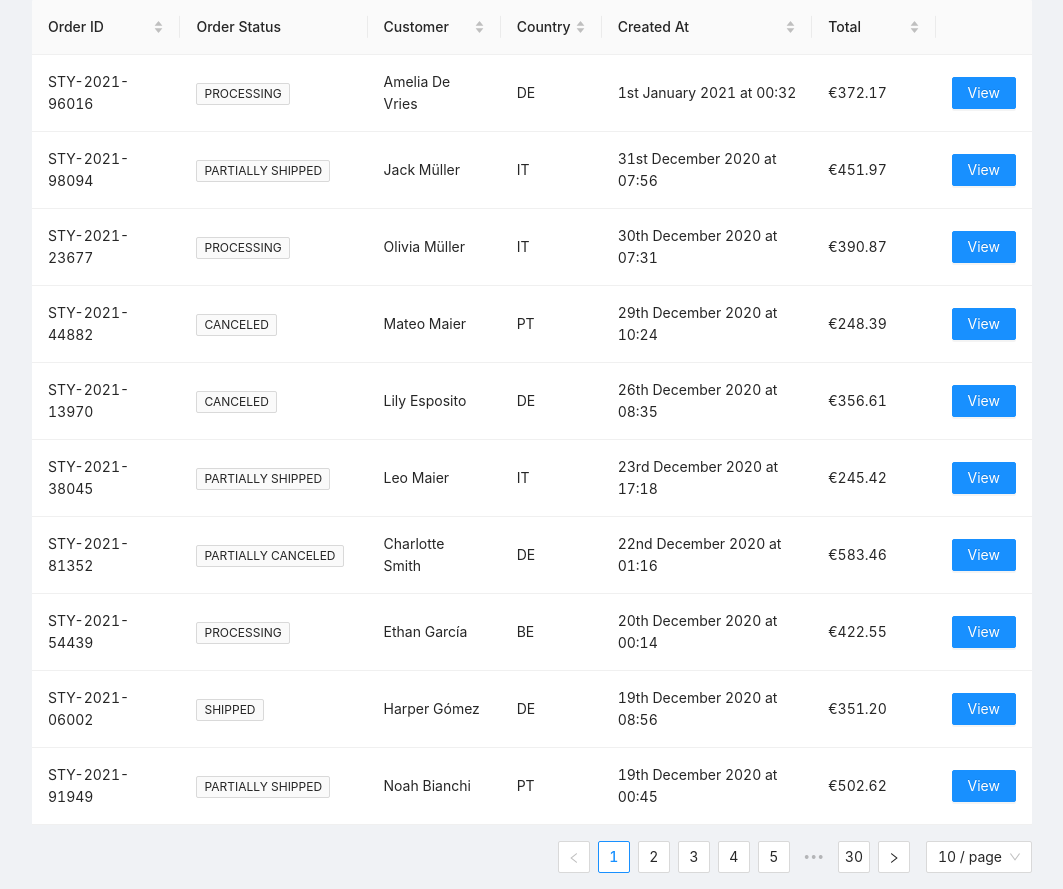
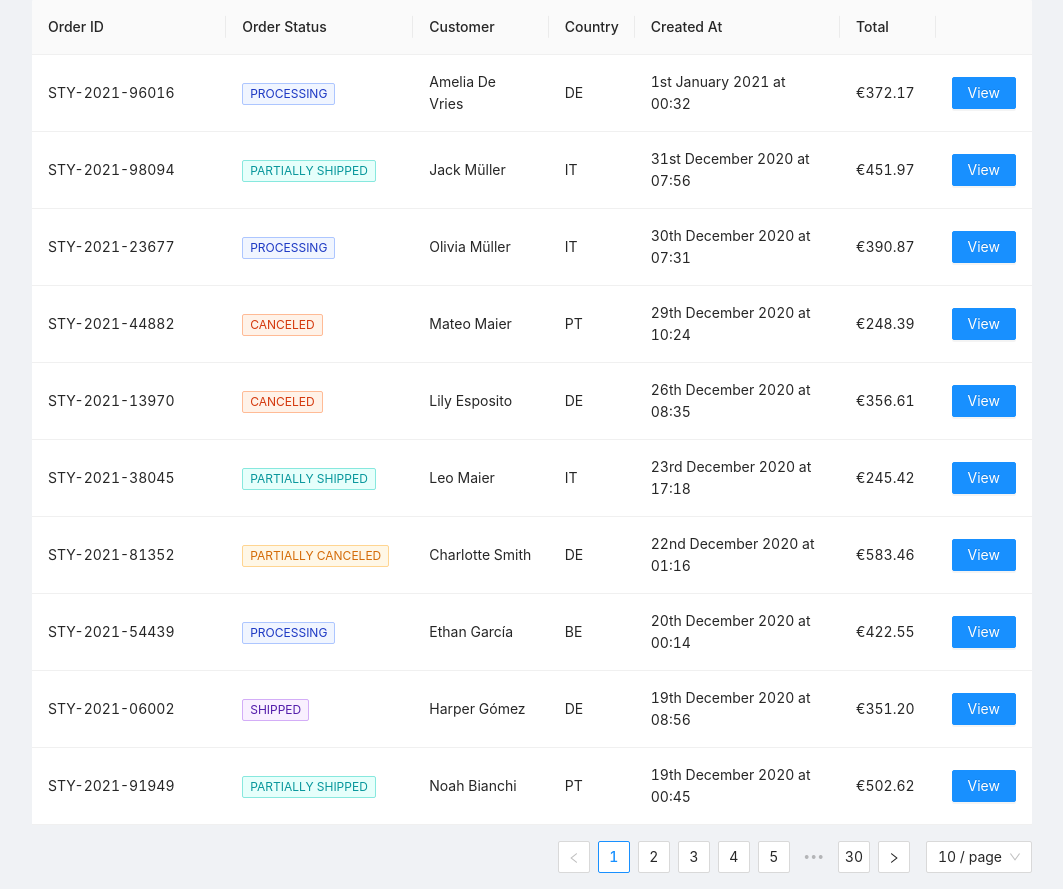
Before and after one commit to laurenclark/staiy-tech-demo, a React (Create React App) app: page / in a window 1280 px wide. Shown: the whole page, without its empty margins (108-1171 px from the left). Built offline with nearby package versions, Linux system fonts and the light colour scheme.

Commit message:
Colour Tags

```diff
--- a/src/App.js
+++ b/src/App.js
@@ -3,6 +3,7 @@ import { Layout } from "antd";
 
 function App() {
     return (
+        <main>
             <Layout
                 style={{
                     display: "grid",
@@ -12,6 +13,7 @@ function App() {
                 }}>
                 <OrderTable />
             </Layout>
+        </main>
     );
 }
 
--- a/src/components/OrderTable/OrderTable.jsx
+++ b/src/components/OrderTable/OrderTable.jsx
@@ -1,73 +1,12 @@
 import "antd/dist/antd.css";
-import { formatDate } from "../utility/formatDate";
+import { columns } from "./OrderTableColumns";
 import { useFetch } from "../hooks/useFetch";
-import { Table, Tag, Button } from "antd";
-
-const columns = [
-    {
-        title: "Order ID",
-        width: 200,
-        dataIndex: "code",
-        key: "code",
-        fixed: "left",
-        sorter: (a, b) => a.code - b.code
-    },
-    {
-        title: "Order Status",
-        width: 150,
-        dataIndex: "order_status",
-        key: "order_status",
-        render: (tag) => (
-            <>
-                <Tag>{tag.toUpperCase()}</Tag>
-            </>
-        )
-    },
-    {
-        title: "Customer",
-        width: 150,
-        dataIndex: "customer_name",
-        key: "customer_name",
-        sorter: (a, b) => a.customer_name - b.customer_name
-    },
-    {
-        title: "Country",
-        dataIndex: "country",
-        width: 10,
-        sorter: (a, b) => a.country - b.country
-    },
-    {
-        title: "Created At",
-        dataIndex: "created_at",
-        key: "created_at",
-        width: 300,
-        sorter: (a, b) => a.created_at - b.created_at,
-        render: (created_at) => {
-            const { fullDate, time } = formatDate(created_at);
-            return (
-                <>
-                    {fullDate} at {time}
-                </>
-            );
-        }
-    },
-    {
-        title: "Total",
-        dataIndex: "total",
-        key: "total",
-        width: 150,
-        sorter: (a, b) => a.total - b.total
-    },
-    {
-        width: 50,
-        render: () => <Button type="primary">View</Button>
-    }
-];
+import { Table } from "antd";
 
 function OrderTable() {
     const {
         isLoading,
-        response = [],
+        response: customerData,
         error
     } = useFetch("codingChallenge.json");
 
@@ -83,8 +22,8 @@ function OrderTable() {
             }}
             loading={isLoading}
             columns={columns}
-            dataSource={response}
-            rowKey={(response) => response.code}
+            dataSource={customerData}
+            rowKey={(customerData) => customerData.code}
         />
     );
 }
--- /dev/null
+++ b/src/components/OrderTable/OrderTableColumns.jsx
@@ -0,0 +1,54 @@
+import { formatDate } from "../utility/formatDate";
+import { statusColourMap } from "../utility/colourMap";
+import { Tag, Button } from "antd";
+
+export const columns = [
+    {
+        title: "Order ID",
+        width: 300,
+        dataIndex: "code",
+        fixed: "left"
+    },
+    {
+        title: "Order Status",
+        width: 150,
+        dataIndex: "order_status",
+        render: (tag) => (
+            <>
+                <Tag color={statusColourMap(tag)}>{tag.toUpperCase()}</Tag>
+            </>
+        )
+    },
+    {
+        title: "Customer",
+        width: 170,
+        dataIndex: "customer_name"
+    },
+    {
+        title: "Country",
+        dataIndex: "country",
+        width: 10
+    },
+    {
+        title: "Created At",
+        dataIndex: "created_at",
+        width: 300,
+        render: (created_at) => {
+            const { fullDate, time } = formatDate(created_at);
+            return (
+                <>
+                    {fullDate} at {time}
+                </>
+            );
+        }
+    },
+    {
+        title: "Total",
+        dataIndex: "total",
+        width: 100
+    },
+    {
+        width: 50,
+        render: () => <Button type="primary">View</Button>
+    }
+];
--- /dev/null
+++ b/src/components/utility/colourMap.js
@@ -0,0 +1,19 @@
+export function statusColourMap(status) {
+    status = status.toLowerCase();
+    switch (status) {
+        case "processing":
+            return "geekblue";
+        case "received":
+            return "green";
+        case "shipped":
+            return "purple";
+        case "partially shipped":
+            return "cyan";
+        case "partially canceled":
+            return "orange";
+        case "canceled":
+            return "volcano";
+        default:
+            return false;
+    }
+}
```
Lines whose indentation alone changed are shown as unchanged.
